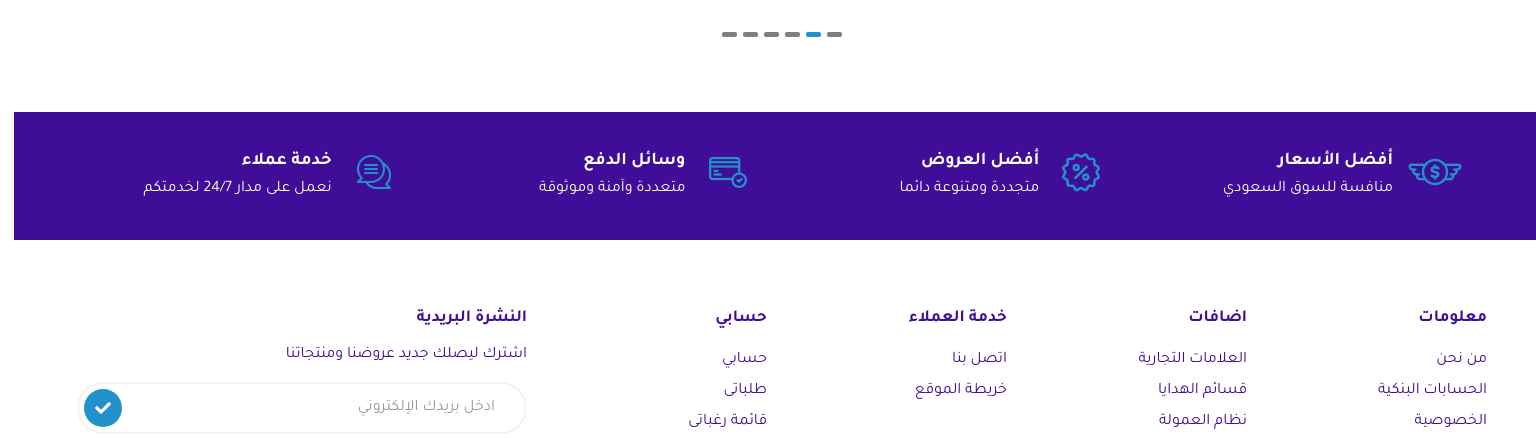
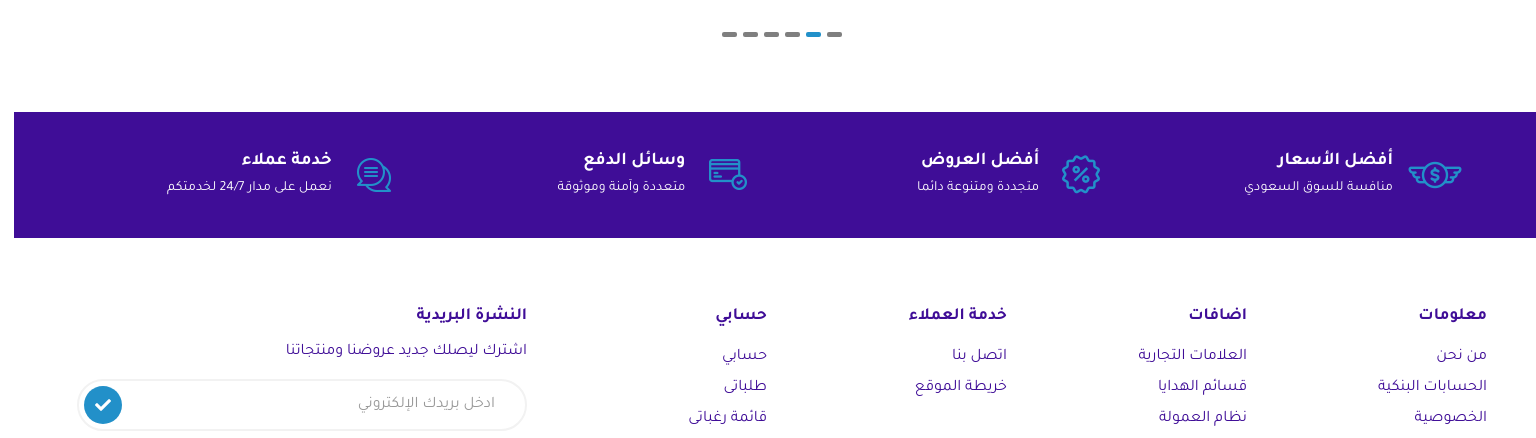
Before and after one commit to eslamshosha/cardex, a plain HTML site: page index.html in a window 1536 px wide. Shown: the part 3478-3916 px from the top of the page. Drawn offline with Linux system fonts and the light colour scheme; files whose address does not match are found by name.

Commit message:
modify css

```diff
--- a/css/style.css
+++ b/css/style.css
@@ -834,7 +834,6 @@ html[dir=rtl] .product .product-hint{
 .features-box figure{
     width: 54px;
     height: 39px;
-    margin-bottom: 8px;
     display: flex;
     align-items: center;
     justify-content: center;
@@ -846,13 +845,17 @@ html[dir=rtl] .product .product-hint{
     margin: 0;
     margin-bottom: 6px;
 }
+@media (min-width: 1500px){
+    .features-box .features-span{
+        font-size: 16px;
+        font-weight: 400;
+        color: #fff;
+    }
+}
 .features-box .features-span{
-    font-size: 16px;
+    font-size: 14px;
     font-weight: 400;
     color: #fff;
-}
-html[dir=ltr] .features-box .features-span{
-    font-size: 14px;
 }
 .feature-section {
     position: relative;
@@ -1269,6 +1272,9 @@ html[dir='rtl'] .arrow-top {
         align-items: center;
         justify-content: center;
     }
+    .features-box figure{
+        margin-bottom: 8px;
+    }
     .features-box .features-icon{
         margin-bottom: 10px;
     }
```
